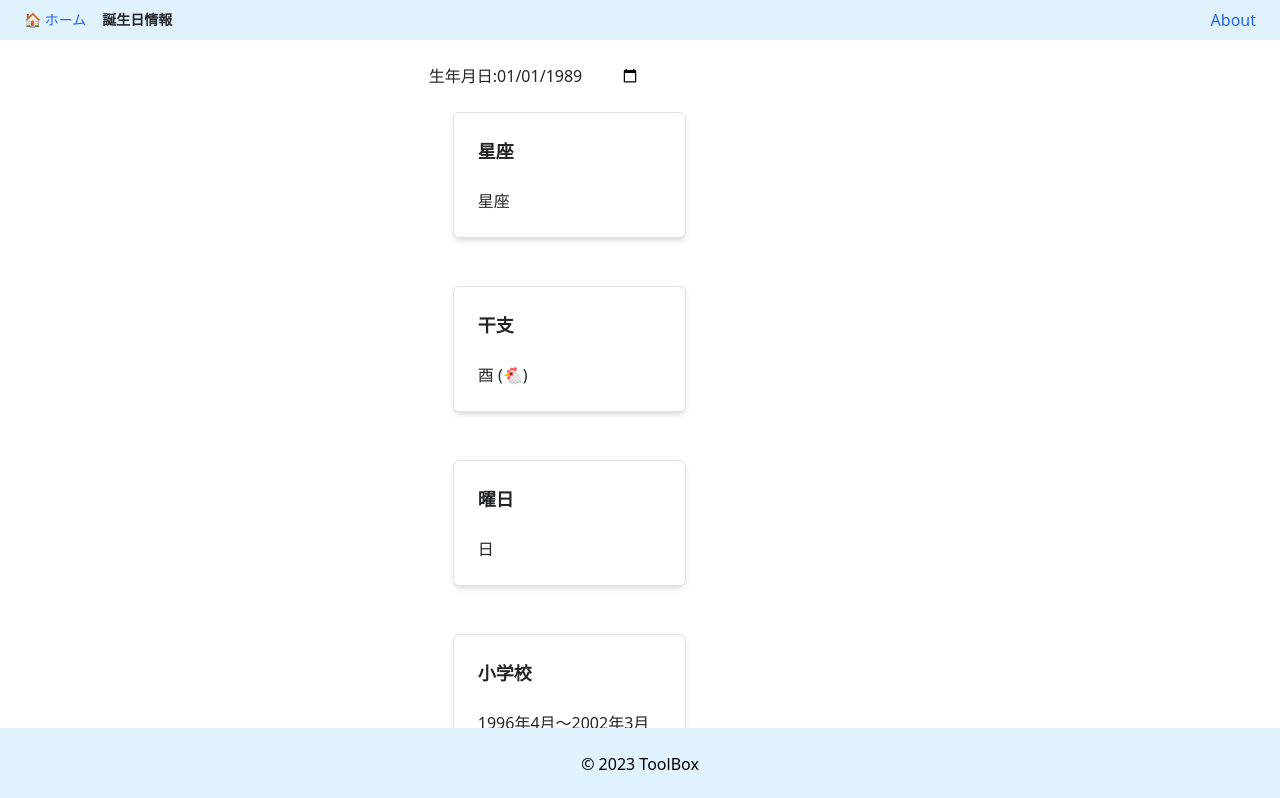
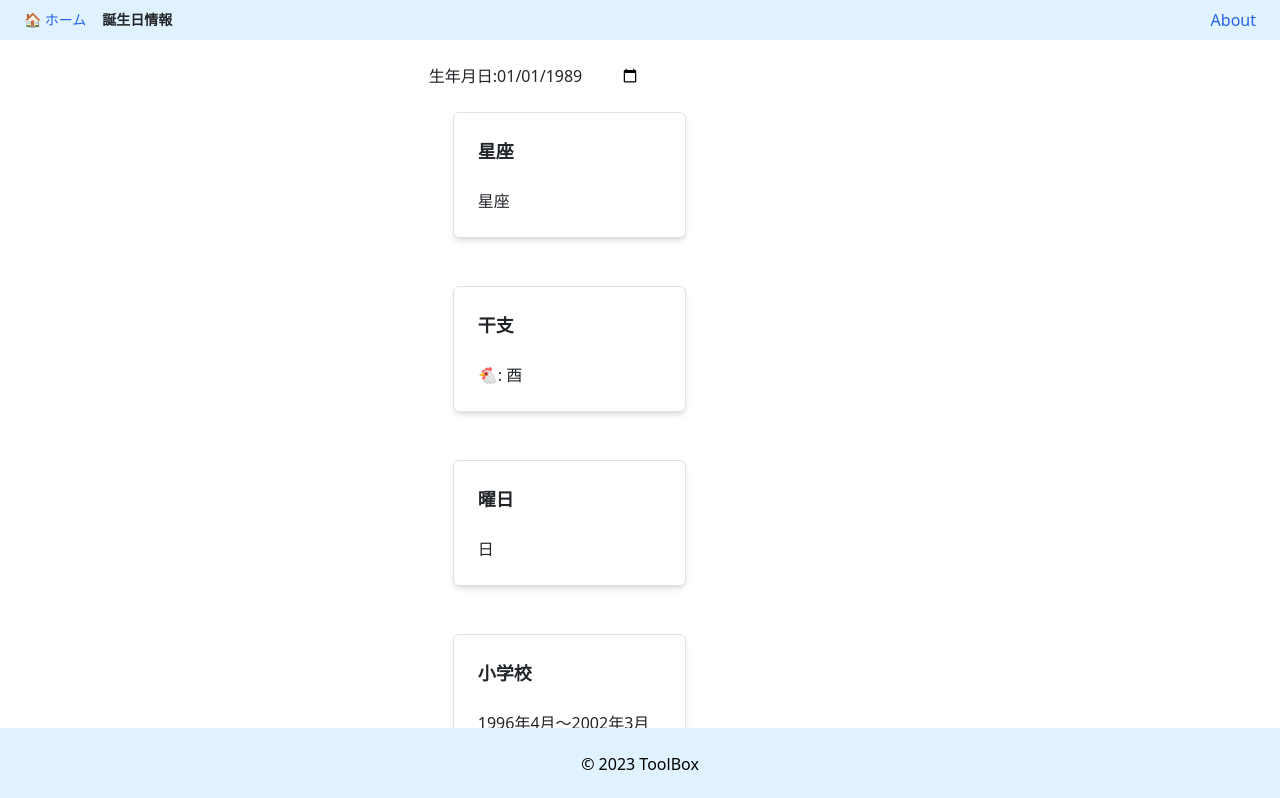
Before and after one commit to foresukecom/toolbox, a Vue app: page /birthdate-info in a window 1280 px wide. Shown: the top 798 px of the page. Built offline with nearby package versions, Linux system fonts and the light colour scheme; no server answers.

Commit message:
fix: 絵文字のフォーマット変更

```diff
--- a/src/views/BirthdateInfo.vue
+++ b/src/views/BirthdateInfo.vue
@@ -58,18 +58,18 @@ export default {
       result: null,
       universityDuration: 4,
       zodiacSigns: {
-        '子': '子 (🐭)',
-        '丑': '丑 (🐮)',
-        '寅': '寅 (🐯)',
-        '卯': '卯 (🐰)',
-        '辰': '辰 (🐲)',
-        '巳': '巳 (🐍)',
-        '午': '午 (🐴)',
-        '未': '未 (🐑)',
-        '申': '申 (🐵)',
-        '酉': '酉 (🐔)',
-        '戌': '戌 (🐶)',
-        '亥': '亥 (🐗)'
+        '子': '🐭: 子',
+        '丑': '🐮: 丑',
+        '寅': '🐯: 寅',
+        '卯': '🐰: 卯',
+        '辰': '🐲: 辰',
+        '巳': '🐍: 巳',
+        '午': '🐴: 午',
+        '未': '🐑: 未',
+        '申': '🐵: 申',
+        '酉': '🐔: 酉',
+        '戌': '🐶: 戌',
+        '亥': '🐗: 亥'
       },
       daysOfWeek: ['日', '月', '火', '水', '木', '金']
     }
```
